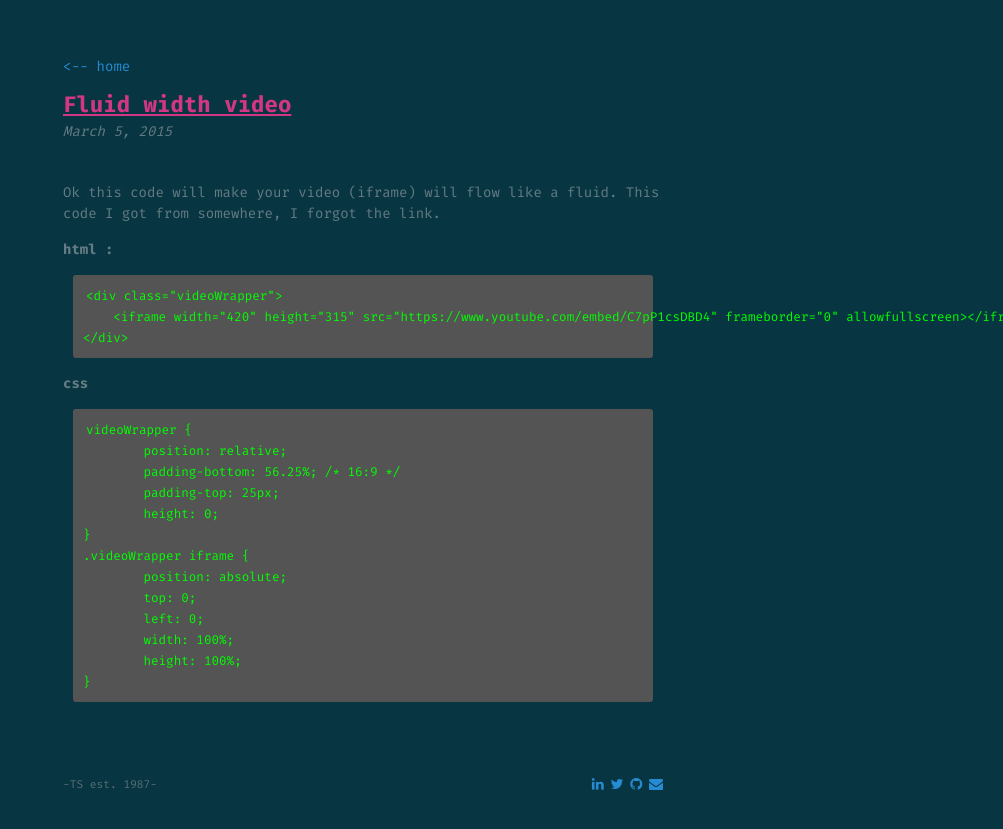
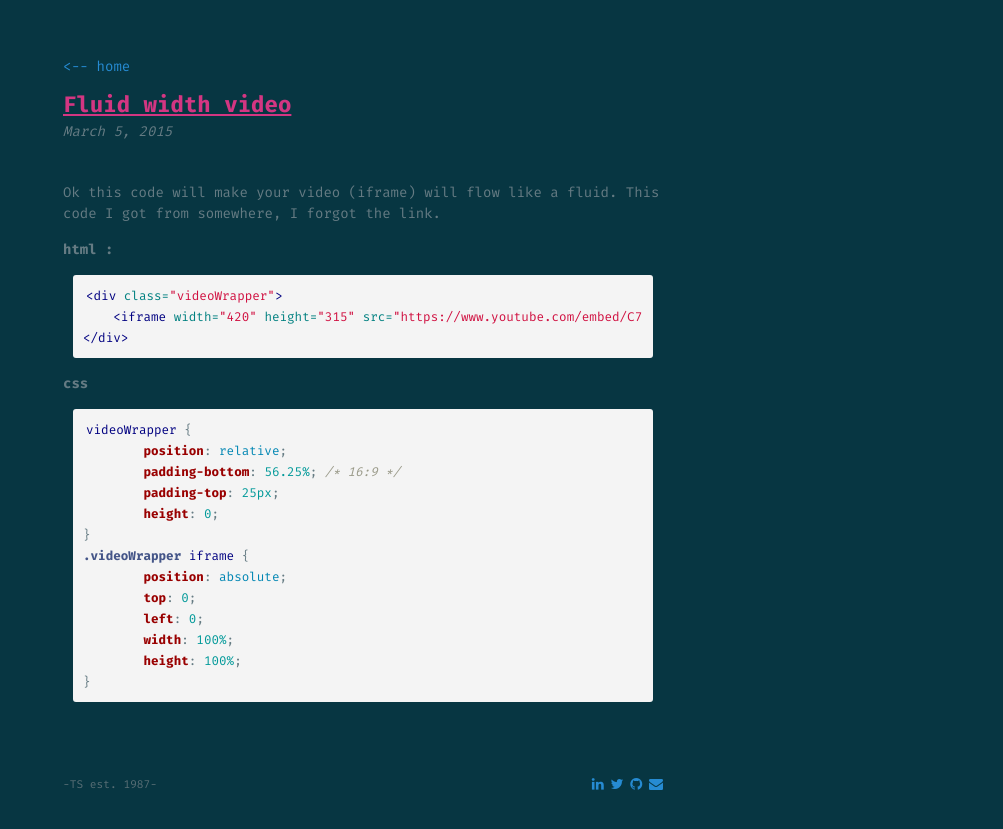
Before and after one commit to sanjayatony/sanjayatony.github.io, a Jekyll site: the page built from _posts/2015-03-05-fluid-width-video.md, in a window 1280 px wide. Shown: the top 829 px of the page, without its empty margins (277-1280 px from the left). Built offline with Jekyll 4.4.1, drawn with Linux system fonts in a browser that asks for light colours; nearby versions of some CDN libraries.

Commit message:
update for code highlight

```diff
--- a/assets/css/main.scss
+++ b/assets/css/main.scss
@@ -4,6 +4,7 @@
 @import "reset";
 @import "config";
 @import "fancybox";
+@import "pygments";
 
 body {
     color: $color-font;
@@ -117,6 +118,7 @@ ul {
 
 .post {
     padding-bottom: 30px;
+
     &__title {
         font-size: 1.6em;
         font-weight: 700;
@@ -182,7 +184,7 @@ ul {
             padding: 3px;
             font-size: 0.9em;
             border-radius: 3px;
-            background: $color-grey;
+            background: #f4f4f4;
         }
         .highlight {
             margin: 10px;
@@ -190,11 +192,14 @@ ul {
             padding: 10px;
             line-height: 1.5;
             border-radius: 3px;
-            background: $color-black;
+            background: #f4f4f4;
             code {
-                color: $color-code;
-                background: none;
+                //color: $color-code;
+                //background: none;
             }
+        }
+         pre{
+            overflow: auto;
         }
         .codebreak {
             margin: 15px;
```
